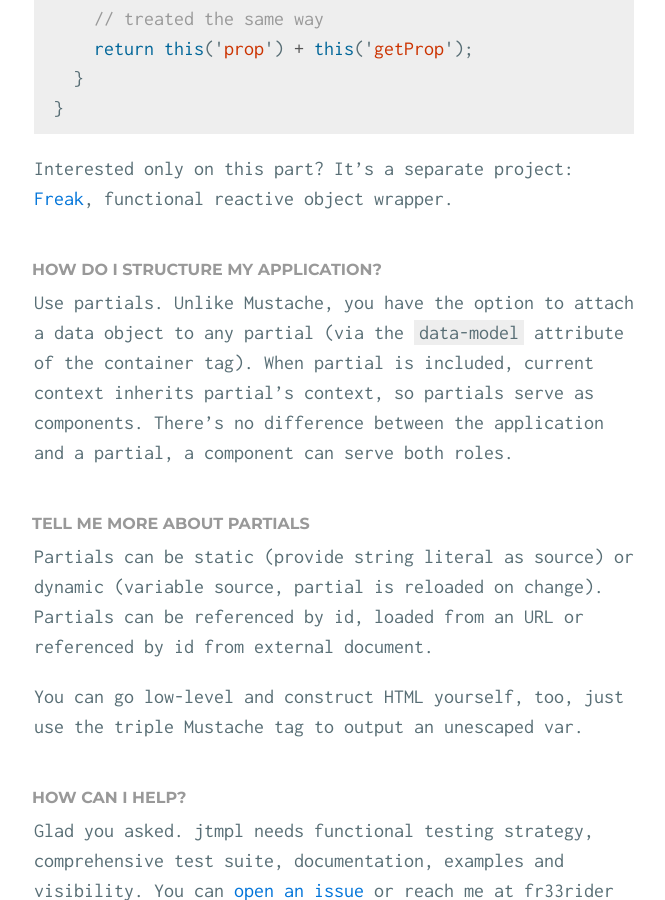
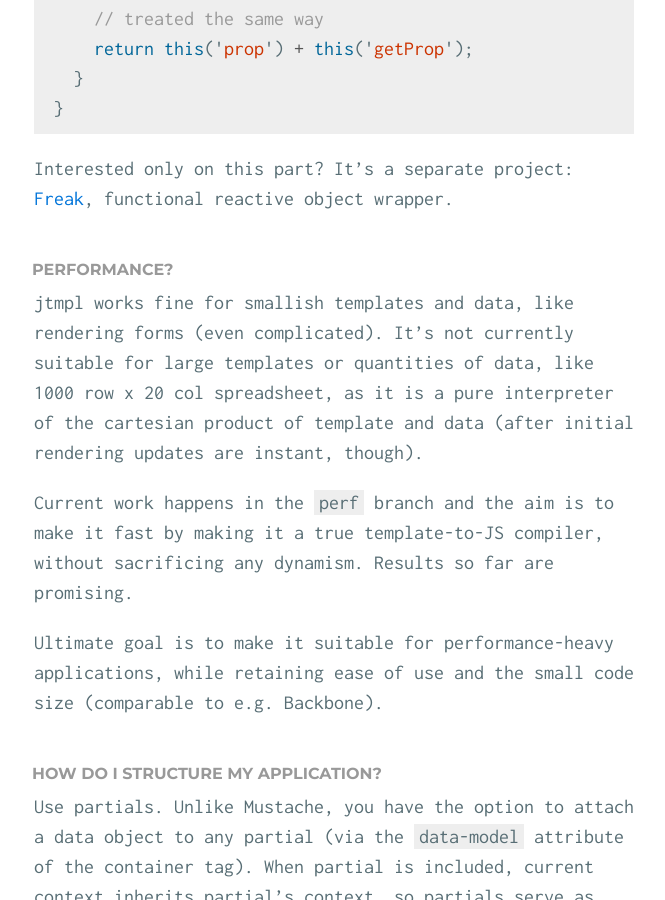
Before and after one commit to atmin/jtmpl.com, a Jekyll site: the page built from faq.html, in a window 1280 px wide and 900 px high, scrolled down 2952 px. Shown: the whole window, without its empty margins (306-971 px from the left). Built offline with Jekyll 4.4.1, drawn with Linux system fonts in a browser that asks for light colours; Markdown is read by kramdown in place of the engine named in the settings.

Commit message:
Added Performance to the FAQ

```diff
--- a/_includes/faq.md
+++ b/_includes/faq.md
@@ -29,14 +29,14 @@ jtmpl is compatible with IE8+ and all modern browsers.
 
 
 
-<h3 id="data-binding"> How is data-binding handled?</h3>
+### How is data-binding handled?
 
 `jtmpl` operates on the DOM level. For each Mustache tag, it figures out how data model changes can affect the DOM and vice-versa, and registers reactors and event listeners, which keep data and view synchronized at all times.
 
 
 
 
-<h3 id="boilerplate"> How to use it?</h3>
+### How to use it?
 
 Define a target element, a template source, an optional model source via `data-` attributes and include `jtmpl` somewhere in your page. Template source is Mustache + HTML, model is a plain JavaScript object.
 
@@ -51,7 +51,7 @@ Mustache templating engine into the web applications realm.
 
 
 
-<h3 id="freak">How do the model functions refer to model itself?</h3>
+### How do the model functions refer to model itself?
 
 Traditionally, object methods refer to properties and other methods via the `this`
 context, like `this.foo`. `jtmpl` takes a functional approach: `this` is the current
@@ -104,6 +104,21 @@ functional reactive object wrapper.
 
 
 
+### Performance?
+
+jtmpl works fine for smallish templates and data, like rendering forms (even complicated).
+It's not currently suitable for large templates or quantities of data, like 1000 row x 20 col
+spreadsheet, as it is a pure interpreter of the cartesian product of template and data
+(after initial rendering updates are instant, though).
+
+Current work happens in the `perf` branch and the aim is to make it fast by making it a true
+template-to-JS compiler, without sacrificing any dynamism. Results so far are promising.
+
+Ultimate goal is to make it suitable for performance-heavy applications, while retaining ease of
+use and the small code size (comparable to e.g. Backbone).
+
+
+
 
 ### How do I structure my application?
 
```
